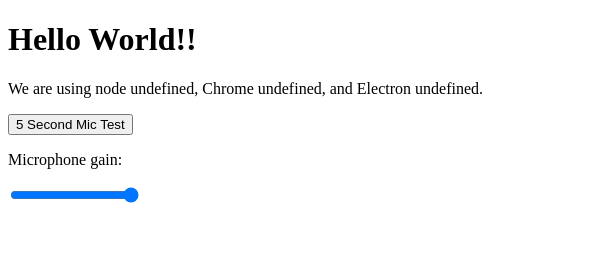
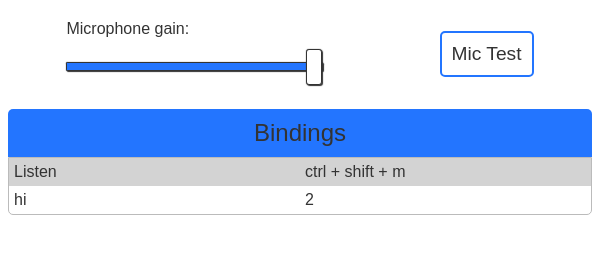
Before and after one commit to kuwood/mic-check, an Electron app: page index.html in a window 600 px wide. Drawn offline with Linux system fonts and the light colour scheme; no server answers.

Commit message:
Add some css styling

```diff
--- a/index.html
+++ b/index.html
@@ -1,24 +1,32 @@
 <!DOCTYPE html>
 <html>
+
 <head>
   <meta charset="UTF-8">
-    <title>Mic Check</title>
+  <title>Mic Check: Settings</title>
+  <link rel="stylesheet" type="text/css" href="main.css">
 </head>
+
 <body>
-    <h1>Hello World!!</h1>
-    <p>
-      We are using node <script>document.write(process.versions.node)</script>,
-      Chrome <script>document.write(process.versions.chrome)</script>,
-      and Electron <script>document.write(process.versions.electron)</script>.
-    </p>
+  <section>
     <div>
-      <button id="test">5 Second Mic Test</button>
+      <label>Microphone gain:</label>
+      <input type=range id=gain min=0 max=1 value=1 step=0.05>
     </div>
-    <div>
-      <p>Microphone gain:</p>
-      <input type=range id=volume min=0 max=1 value=1 step=0.01>
-    </div>
+    <button id="test">Mic Test</button>
+  </section>
+  <table class="table">
+    <caption>Bindings</caption>
+    <tr>
+      <td>Listen</td>
+      <td class="bind-cell">ctrl + shift + m</td>
+    </tr>
+    <tr><td>hi</td><td class="bind-cell">2</td></tr>
+  </table>
   <audio></audio>
-    <script>require("./renderer")</script>
+  <script>
+    require("./renderer")
+  </script>
 </body>
+
 </html>
--- /dev/null
+++ b/main.css
@@ -0,0 +1,102 @@
+body {
+  background: #fff;
+  display: flex;
+  flex-direction: column;
+  margin-top: 20px;
+  font-family: arial;
+  color: #333;
+}
+
+section {
+  padding-bottom: 10px;
+  margin-bottom: 10px;
+  flex-direction: row;
+  display: flex;
+  align-items: center;
+  justify-content: space-around;
+}
+
+div {
+  vertical-align: bottom;
+}
+
+label {
+  vertical-align: super;
+}
+
+#test{
+  background: #fff;
+  color: #333;
+  padding: 10px;
+  border: 2px solid #2375ff;
+  cursor: pointer;
+  border-radius: 5px;
+  font-family: arial;
+  font-size: 1.2em;
+}
+
+#test:hover {
+  background: #488cff
+}
+
+.table {
+  width: 100%;
+  border: 1px solid #bbb;
+  border-radius: 0 0 5px 5px;
+  border-spacing: 0;
+}
+
+caption {
+  background: #2375ff;
+  padding: 10px;
+  border-radius: 5px 5px 0 0;
+  font-size: 1.5em;
+
+}
+
+td {
+  width: 50%;
+  padding: 5px;
+}
+
+.bind-cell:hover {
+  background: #888;
+  cursor: pointer;
+}
+
+tr:nth-child(odd) {
+  background-color: lightgrey;
+}
+
+input[type=range] {
+  -webkit-appearance: none;
+  margin: 18px 0;
+  width: 100%;
+}
+input[type=range]:focus {
+  outline: none;
+}
+input[type=range]::-webkit-slider-runnable-track {
+  width: 100%;
+  height: 8.4px;
+  cursor: pointer;
+  animation: 0.2s;
+  box-shadow: 1px 1px 1px #333, 0px 0px 1px #333;
+  background: #2375ff;
+  border-radius: 1.3px;
+  border: 0.2px solid #333;
+}
+input[type=range]::-webkit-slider-thumb {
+  box-shadow: 1px 1px 1px #333, 0px 0px 1px #333;
+  border: 1px solid #333;
+  height: 36px;
+  width: 16px;
+  border-radius: 3px;
+  background: #ffffff;
+  cursor: pointer;
+  -webkit-appearance: none;
+  margin-top: -14px;
+}
+input[type=range]:focus::-webkit-slider-runnable-track {
+  background: #2375ff;
+}
--- a/main.js
+++ b/main.js
@@ -8,6 +8,7 @@
 
 const path = require('path')
 const url = require('url')
+require('electron-reload')(__dirname)
 
 // Keep a global reference of the window object, if you don't, the window will
 // be closed automatically when the JavaScript object is garbage collected.
@@ -21,8 +22,8 @@
 app.on('ready', () => {
   // create window
   win = new BrowserWindow({
-    width: 640,
-    height: 480,
+    width: 600,
+    height: 230,
     resizable: false,
     autoHideMenuBar: true
   })
--- a/renderer.js
+++ b/renderer.js
@@ -60,5 +60,5 @@
   }
 })
 
-ipcRenderer.send('initialHide')
-alert('WARNING: Use headphones to prevent audio feedback.')
+// ipcRenderer.send('initialHide')
+// alert('WARNING: Use headphones to prevent audio feedback.')
```
Lines whose indentation alone changed are shown as unchanged.
